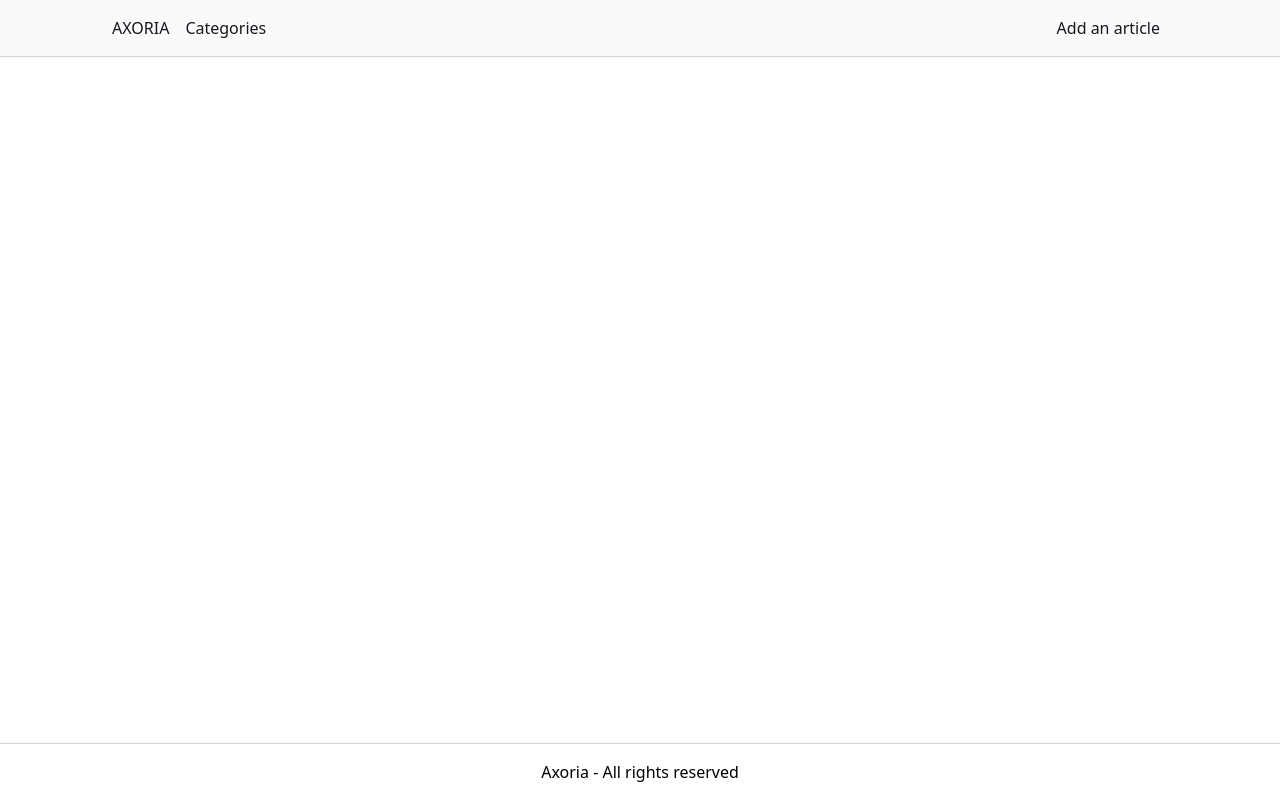
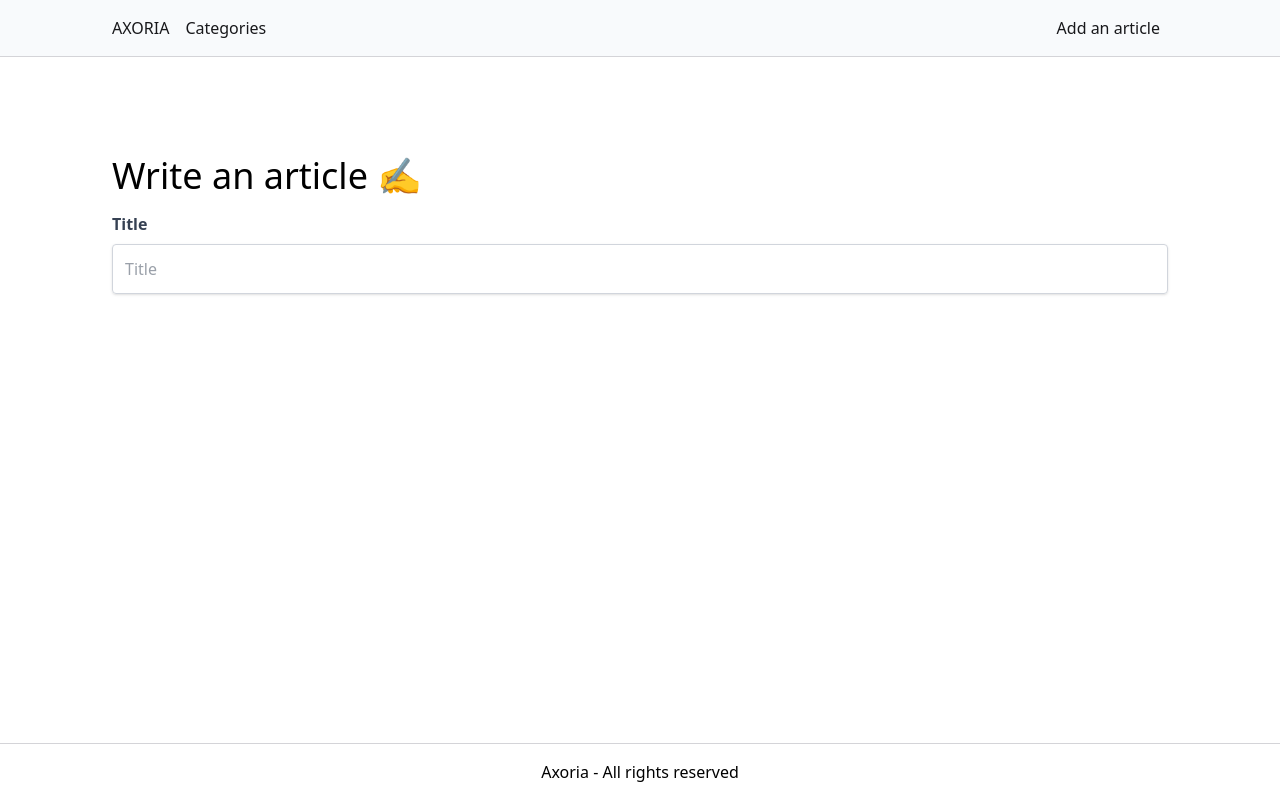
Before and after one commit to martinserret/4.axoria-blog, a Next.js app: page /dashboard/create in a window 1280 px wide. Built offline with nearby package versions, Linux system fonts and the light colour scheme.

Commit message:
Formulaire de mise en ligne: - Création du formulaire - Création de l'input Title - Ajout de la classe utilitaire f-label dans le css

```diff
--- a/src/app/dashboard/create/page.jsx
+++ b/src/app/dashboard/create/page.jsx
@@ -1,7 +1,32 @@
+"use client";
+
 export default function page() {
+  function handleSubmit(e){
+    e.preventDefault();
+
+
+  }
+
   return (
     <main className="u-main-container bg-white p-7 mt-32 mb-44">
+      <h1 className="text-4xl mb-4">Write an article ✍️</h1>
 
+      <form
+        onSubmit={handleSubmit}
+        className="pb-6"
+      >
+        <label htmlFor="title" className="f-label">Title</label>
+        <input
+          type="text"
+          name="title"
+          className="shadow border border-gray-300 rounded w-full p-3 mb-7 text-gray-700 focus:outline-2 focus:-outline-offset-2 focus:outline-gray-400"
+          id="title"
+          placeholder="Title"
+          required
+        >
+
+        </input>
+      </form>
     </main>
   );
 }
--- a/src/app/globals.css
+++ b/src/app/globals.css
@@ -19,7 +19,6 @@
 }
 
 
-
 /* Utilisation des dégradés */
 .bg-gradient-radial {
   background-image: var(--background-image-gradient-radial);
@@ -28,6 +27,7 @@
 .bg-gradient-conic {
   background-image: var(--background-image-gradient-conic);
 }
+
 
 /* Layout */
 .u-main-container {
@@ -51,3 +51,9 @@
 .t-main-subtitle {
   @apply mb-12 text-zinc-700;
 }
+
+
+/* Form */
+.f-label {
+  @apply block mb-2 text-gray-700 font-semibold;
+}
```
